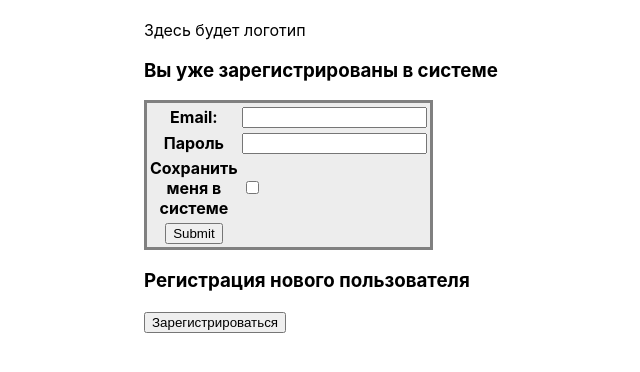
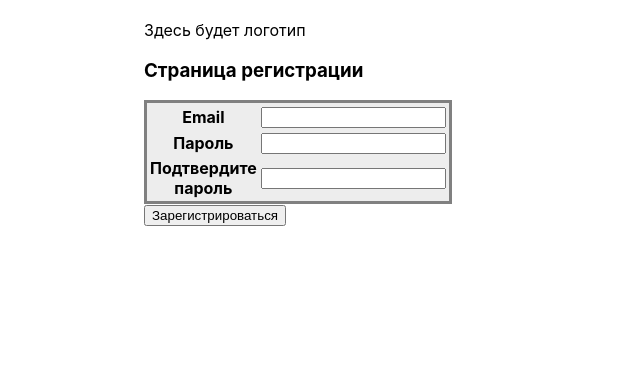
Before and after one commit to AnastasiaEvl/Trav.io, a React (Create React App) app: page / in a window 1280 px wide. Shown: the top 372 px of the page, without its empty margins (196-836 px from the left). Built offline with nearby package versions, Linux system fonts and the light colour scheme.

Commit message:
Registration form

```diff
--- a/package.json
+++ b/package.json
@@ -8,6 +8,7 @@
     "@testing-library/user-event": "^12.8.3",
     "react": "^17.0.2",
     "react-dom": "^17.0.2",
+    "react-router-dom": "^5.3.0",
     "react-scripts": "4.0.3",
     "web-vitals": "^1.1.2"
   },
--- a/src/App.js
+++ b/src/App.js
@@ -1,14 +1,10 @@
 import React from 'react'
 import FormEnter from './entranceForm/formEnter';
-import RegistrationButton from './entranceForm/registrationButton';
+
 
 function App() {
   return (
-
-
     <FormEnter />
-
-
     )
 }
 
--- a/src/entranceForm/formEnter.js
+++ b/src/entranceForm/formEnter.js
@@ -11,24 +11,28 @@ const styles = {
   },
 };
 
-function FormEnter() {
-  function handleClick() {
-    let s;
-    return (s = alert("Пользователь хочет зарегистрироваться"));
-  }
-  const [email, setEmail] = useState()
-  const [password, setPassword] = useState()
+  function FormEnter() {
+
+  const [email, setEmail] = useState(false)
+  const [password, setPassword] = useState(false)
+  const [confirmPassword, setConfirmPassword] = useState(false)
+  const [registration, setRegistration] = useState()
+
   console.log(email)
+  console.log(password)
+  console.log(confirmPassword)
+  console.log(registration)
+
   return (
     <div>
       <div className="wrapper">
         <div className="logo">Здесь будет логотип</div>
-        <h3>Вы уже зарегистрированы в системе</h3>
-        <form action="http://foo.com" method="post">
+        <h3>Страница регистрации</h3>
+        <form>
           <table style={styles.table}>
             <tr>
               <td style={styles.td}>
-                <b>Email:</b>
+                <b>Email</b>
               </td>
               <td>
                 <input type="email" name="UserEmail" required onChange={(data)=>setEmail(data.target.value)}/>
@@ -39,26 +43,21 @@ function FormEnter() {
                 <b>Пароль</b>
               </td>
               <td>
-                <input type="password" name="UserPassword" required />
+                <input type="password" id="password" required onChange={(data)=>setPassword(data.target.value)} />
               </td>
             </tr>
             <tr>
               <td style={styles.td}>
-                <b>Сохранить меня в системе</b>
+                <b>Подтвердите пароль</b>
               </td>
               <td>
-                <input type="checkbox" name="safeInSystem" value="1" />
-              </td>
-            </tr>
-            <tr>
-              <td style={styles.td}>
-                <input type="submit" />
+                <input type="password" id="confirmPassword" required onChange={(data)=>setConfirmPassword(data.target.value)}/>
               </td>
             </tr>
           </table>
         </form>
-        <h3>Регистрация нового пользователя</h3>
-        <button onClick={handleClick}>Зарегистрироваться</button>
+
+        <button id="submit" disabled = {email && !(password === confirmPassword)} onChange={(data)=>setRegistration(data.target.value)}>Зарегистрироваться</button>
       </div>
     </div>
   );
--- a/src/entranceForm/handleClick.js
+++ /dev/null
@@ -1,6 +0,0 @@
-// import React from 'react'
-
-
-
-
-// export default handleClick
```
Also changed, not shown: src/entranceForm/registrationButton.js (deleted, +0 -11 lines), 1 other file (tests, documents, lock files or other folders).
